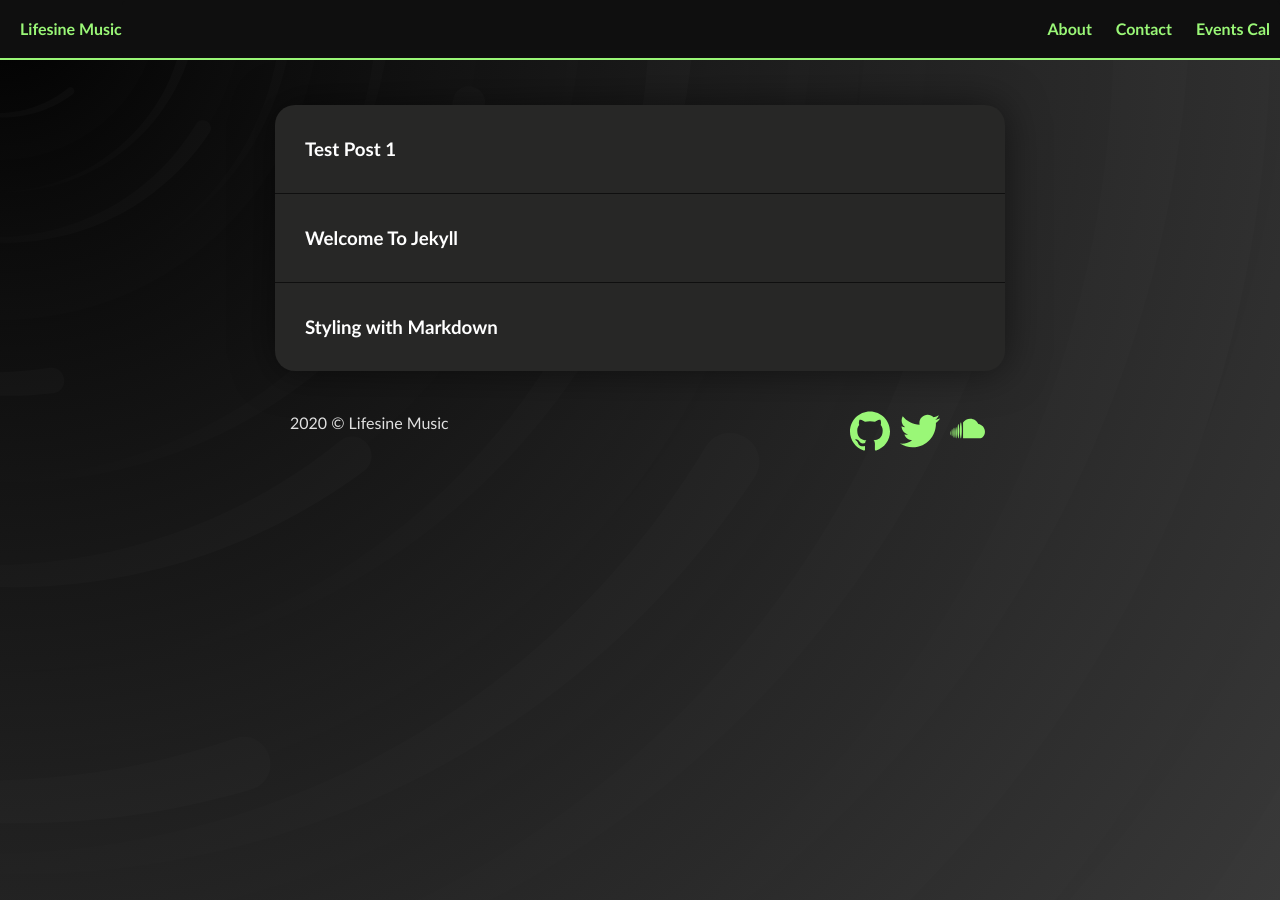
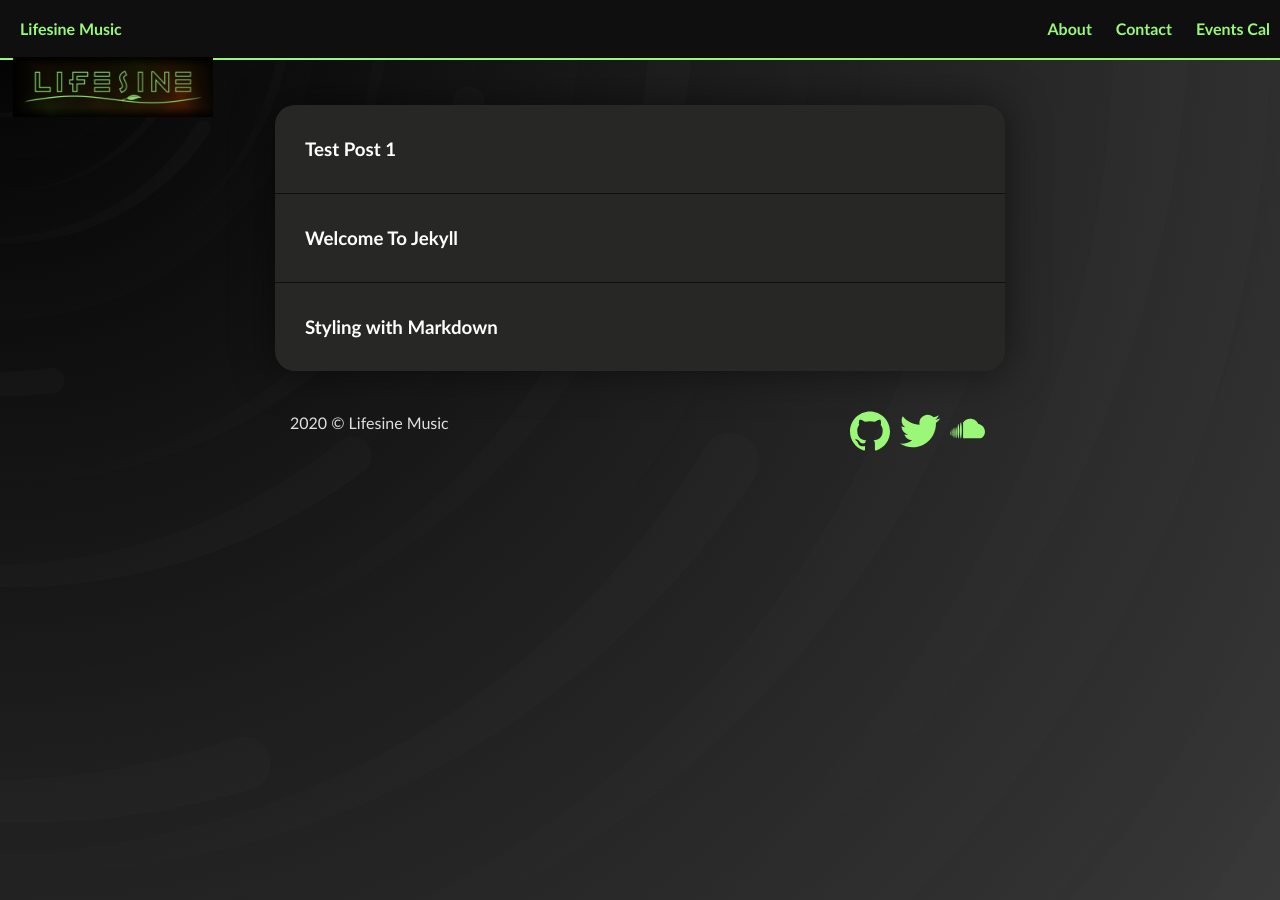
Before and after one commit to Lifesine/lifesine.github.io, a Jekyll site: the page built from index.md, in a window 1280 px wide. Built offline with Jekyll 4.4.1, drawn with Linux system fonts in a browser that asks for light colours.

Commit message:
site logo test

```diff
--- a/_includes/header.html
+++ b/_includes/header.html
@@ -33,6 +33,9 @@
     </nav>
   {%- endif -%}
 
+  <div class="site-logo">
+      <img src="{{ site.logoURL }}" />
+  </div>
 
  <!-- <div class="site-icon">
     <img src="{{ site.iconURL }}" />
--- a/_sass/_layout-header.scss
+++ b/_sass/_layout-header.scss
@@ -31,6 +31,7 @@
     position: absolute;
     left: 1%;
     top:100%;
+    margin-top: -1px;
     width: 200px;
     height: 60px;
 }
```
